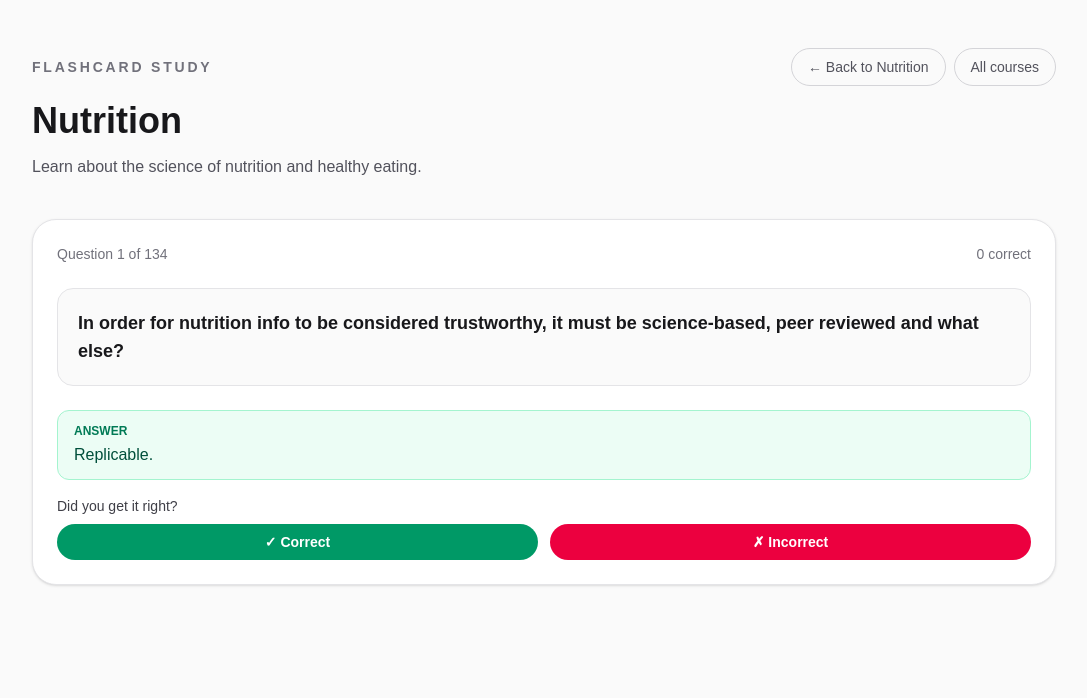
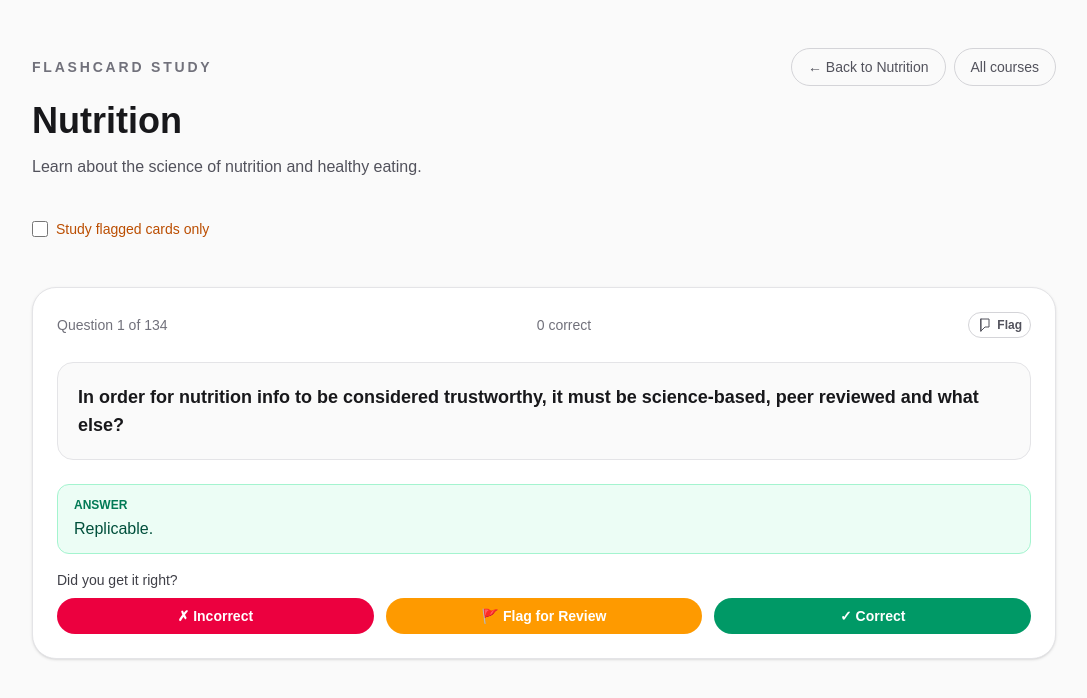
Before and after one commit to kaplantm/study-tool, a Next.js app: page /courses/nutrition/study in a window 1280 px wide. Both pictures are taken after a click on the button "Flip card". Shown: the top 698 px of the page, without its empty margins (96-1183 px from the left). Built offline with nearby package versions, Linux system fonts and the light colour scheme.

Commit message:
add flagging

```diff
--- a/app/components/flashcards/QuizCard.tsx
+++ b/app/components/flashcards/QuizCard.tsx
@@ -13,6 +13,9 @@ type QuizCardProps = {
   onMarkIncorrect: () => void;
   hintVisible: boolean;
   onToggleHint: () => void;
+  flaggedOnlyMode?: boolean;
+  flaggedIds: string[];
+  setFlaggedIds: (ids: string[]) => void;
 };
 
 export default function QuizCard({
@@ -26,12 +29,26 @@ export default function QuizCard({
   onMarkIncorrect,
   hintVisible,
   onToggleHint,
+  flaggedOnlyMode = false,
+  flaggedIds,
+  setFlaggedIds,
 }: QuizCardProps) {
   if (!currentQuestion) {
     return null;
   }
 
   const hasHint = Boolean(currentQuestion.hint);
+  const isFlagged = flaggedIds.includes(currentQuestion.id);
+
+  // Flag/unflag handlers
+  const handleFlag = () => {
+    if (!isFlagged) {
+      setFlaggedIds([...flaggedIds, currentQuestion.id]);
+    }
+  };
+  const handleUnflag = () => {
+    setFlaggedIds(flaggedIds.filter((id) => id !== currentQuestion.id));
+  };
 
   return (
     <section className="rounded-3xl border border-zinc-200 bg-white p-6 shadow-sm dark:border-zinc-800 dark:bg-zinc-950">
@@ -41,6 +58,28 @@ export default function QuizCard({
             Question {currentIndex + 1} of {totalQuestions}
           </span>
           <span>{correctCount} correct</span>
+          <button
+            type="button"
+            aria-label={isFlagged ? "Flagged for review" : "Flag for review"}
+            onClick={isFlagged ? handleUnflag : handleFlag}
+            className={`ml-2 flex items-center rounded-full border px-2 py-1 text-xs font-semibold transition ${isFlagged ? "border-amber-400 bg-amber-100 text-amber-700 dark:border-amber-500/40 dark:bg-amber-500/10 dark:text-amber-200" : "border-zinc-300 text-zinc-600 hover:border-zinc-500 hover:text-zinc-900 dark:border-zinc-700 dark:text-zinc-300 dark:hover:border-zinc-500"}`}
+          >
+            <svg
+              xmlns="http://www.w3.org/2000/svg"
+              fill={isFlagged ? "#f59e42" : "none"}
+              viewBox="0 0 24 24"
+              strokeWidth={1.5}
+              stroke="currentColor"
+              className="w-4 h-4 mr-1"
+            >
+              <path
+                strokeLinecap="round"
+                strokeLinejoin="round"
+                d="M6 3v18m0 0l6-6h6V3H6z"
+              />
+            </svg>
+            {isFlagged ? "Flagged" : "Flag"}
+          </button>
         </div>
 
         <div className="rounded-2xl border border-zinc-200 bg-zinc-50 p-5 text-lg font-semibold text-zinc-900 dark:border-zinc-800 dark:bg-zinc-900/60 dark:text-zinc-100">
@@ -89,21 +128,43 @@ export default function QuizCard({
 
             <div className="flex flex-col gap-2">
               <p className="text-sm font-medium text-zinc-700 dark:text-zinc-300">
-                Did you get it right?
+                {flaggedOnlyMode
+                  ? "Unflag this card?"
+                  : "Did you get it right?"}
               </p>
               <div className="flex flex-wrap gap-3">
+                {flaggedOnlyMode ? (
+                  <button
+                    onClick={handleUnflag}
+                    className="flex-1 rounded-full bg-amber-500 px-5 py-2 text-sm font-semibold text-white transition hover:bg-amber-600 dark:bg-amber-400 dark:hover:bg-amber-500"
+                  >
+                    🚩 Unflag
+                  </button>
+                ) : (
+                  <>
+                    <button
+                      onClick={() => {
+                        handleFlag();
+                        onMarkIncorrect();
+                      }}
+                      className="flex-1 rounded-full bg-rose-600 px-5 py-2 text-sm font-semibold text-white transition hover:bg-rose-700 dark:bg-rose-500 dark:hover:bg-rose-600"
+                    >
+                      ✗ Incorrect
+                    </button>
+                    <button
+                      onClick={handleFlag}
+                      className="flex-1 rounded-full bg-amber-500 px-5 py-2 text-sm font-semibold text-white transition hover:bg-amber-600 dark:bg-amber-400 dark:hover:bg-amber-500"
+                    >
+                      🚩 Flag for Review
+                    </button>
                     <button
                       onClick={onMarkCorrect}
                       className="flex-1 rounded-full bg-emerald-600 px-5 py-2 text-sm font-semibold text-white transition hover:bg-emerald-700 dark:bg-emerald-500 dark:hover:bg-emerald-600"
                     >
                       ✓ Correct
                     </button>
-                <button
-                  onClick={onMarkIncorrect}
-                  className="flex-1 rounded-full bg-rose-600 px-5 py-2 text-sm font-semibold text-white transition hover:bg-rose-700 dark:bg-rose-500 dark:hover:bg-rose-600"
-                >
-                  ✗ Incorrect
-                </button>
+                  </>
+                )}
               </div>
             </div>
           </div>
--- a/app/components/flashcards/QuizSummary.tsx
+++ b/app/components/flashcards/QuizSummary.tsx
@@ -1,6 +1,7 @@
 "use client";
 
 import { Question } from "@/app/types";
+
 import { QuizResponse } from "./types";
 
 type QuizSummaryProps = {
@@ -10,6 +11,7 @@ type QuizSummaryProps = {
   quizQuestions: Question[];
   onStudyAnother: () => void;
   onPickNewCourse: () => void;
+  flaggedIds: string[];
 };
 
 export default function QuizSummary({
@@ -19,8 +21,13 @@ export default function QuizSummary({
   quizQuestions,
   onStudyAnother,
   onPickNewCourse,
+  flaggedIds,
 }: QuizSummaryProps) {
+  // Failed = incorrect in this session
   const incorrectResponses = responses.filter((response) => !response.correct);
+  // Flagged = flagged in localStorage, but not failed in this session
+  const failedIds = new Set(incorrectResponses.map((r) => r.questionId));
+  const flaggedOnlyIds = flaggedIds.filter((id) => !failedIds.has(id));
 
   return (
     <section className="rounded-3xl border border-zinc-200 bg-white p-6 shadow-sm dark:border-zinc-800 dark:bg-zinc-950">
@@ -32,25 +39,23 @@ export default function QuizSummary({
           </p>
         </div>
 
-        {incorrectResponses.length === 0 ? (
+        {incorrectResponses.length === 0 && flaggedOnlyIds.length === 0 ? (
           <div className="rounded-2xl bg-emerald-100 p-4 text-sm font-medium text-emerald-800 dark:bg-emerald-500/20 dark:text-emerald-200">
             Perfect score! You’re ready to move on.
           </div>
         ) : (
+          <div className="flex flex-col gap-6">
+            {incorrectResponses.length > 0 && (
               <div className="flex flex-col gap-3">
                 <h3 className="text-sm font-semibold uppercase text-zinc-500 dark:text-zinc-400">
-              Questions to revisit
+                  Failed this session
                 </h3>
                 <div className="flex flex-col gap-3">
                   {incorrectResponses.map((response) => {
                     const question = quizQuestions.find(
                       (item) => item.id === response.questionId,
                     );
-
-                if (!question) {
-                  return null;
-                }
-
+                    if (!question) return null;
                     return (
                       <div
                         key={response.questionId}
@@ -67,6 +72,34 @@ export default function QuizSummary({
                     );
                   })}
                 </div>
+              </div>
+            )}
+            {flaggedOnlyIds.length > 0 && (
+              <div className="flex flex-col gap-3">
+                <h3 className="text-sm font-semibold uppercase text-amber-600 dark:text-amber-300">
+                  Flagged for Review
+                </h3>
+                <div className="flex flex-col gap-3">
+                  {flaggedOnlyIds.map((id) => {
+                    const question = quizQuestions.find(
+                      (item) => item.id === id,
+                    );
+                    if (!question) return null;
+                    return (
+                      <div
+                        key={id}
+                        className="rounded-2xl border border-amber-200 bg-amber-50 p-4 text-sm text-amber-900 dark:border-amber-500/40 dark:bg-amber-500/10 dark:text-amber-200"
+                      >
+                        <p className="font-semibold">{question.question}</p>
+                        <p className="mt-2 text-xs text-amber-700 dark:text-amber-300">
+                          (Flagged for review)
+                        </p>
+                      </div>
+                    );
+                  })}
+                </div>
+              </div>
+            )}
           </div>
         )}
 
--- a/app/courses/[courseId]/study/page.tsx
+++ b/app/courses/[courseId]/study/page.tsx
@@ -6,7 +6,7 @@ import { QuizResponse } from "@/app/components/flashcards/types";
 import { courses } from "@/app/lib/courses/courses";
 import { Chapter, Course, Question, Unit } from "@/app/types";
 import { useParams, useRouter, useSearchParams } from "next/navigation";
-import { useMemo, useState } from "react";
+import { useEffect, useMemo, useState } from "react";
 
 const collectQuestionsFromChapter = (chapter: Chapter) => [
   ...chapter.questions,
@@ -36,9 +36,30 @@ const shuffleQuestions = (questions: Question[]) => {
 };
 
 export default function StudyPage() {
+  const FLAGGED_KEY = "flaggedFlashcardIds";
+  const [flaggedIds, setFlaggedIds] = useState<string[] | null>(null);
   const router = useRouter();
   const { courseId } = useParams();
   const searchParams = useSearchParams();
+  const [flaggedOnly, setFlaggedOnly] = useState(false);
+
+  // Load flagged IDs from localStorage on mount (client only)
+  useEffect(() => {
+    if (typeof window === "undefined") return;
+    try {
+      setFlaggedIds(JSON.parse(localStorage.getItem(FLAGGED_KEY) || "[]"));
+    } catch {
+      setFlaggedIds([]);
+    }
+  }, []);
+
+  // Helper to update flagged IDs in state and localStorage
+  const updateFlaggedIds = (ids: string[]) => {
+    setFlaggedIds(ids);
+    if (typeof window !== "undefined") {
+      localStorage.setItem(FLAGGED_KEY, JSON.stringify(ids));
+    }
+  };
   const shuffleEnabled = searchParams.get("shuffle") === "true";
   const unitId = searchParams.get("unitId");
   const chapterId = searchParams.get("chapterId");
@@ -66,8 +87,12 @@ export default function StudyPage() {
       questions = collectQuestionsFromCourse(course);
     }
 
+    if (flaggedOnly && flaggedIds) {
+      questions = questions.filter((q) => flaggedIds.includes(q.id));
+    }
+
     return shuffleEnabled ? shuffleQuestions(questions) : questions;
-  }, [courseId, unitId, chapterId, shuffleEnabled]);
+  }, [courseId, unitId, chapterId, shuffleEnabled, flaggedOnly, flaggedIds]);
 
   const [currentIndex, setCurrentIndex] = useState(0);
   const [cardFlipped, setCardFlipped] = useState(false);
@@ -82,6 +107,9 @@ export default function StudyPage() {
 
   const currentQuestion = quizQuestions[currentIndex];
   const totalQuestions = quizQuestions.length;
+
+  // Wait for flaggedIds to load on client before rendering anything that depends on them
+  if (flaggedIds === null) return null;
 
   const handleFlipCard = () => {
     setCardFlipped(true);
@@ -176,6 +204,17 @@ export default function StudyPage() {
           </p>
         </header>
 
+        <div className="flex items-center gap-4 mb-2">
+          <label className="flex items-center gap-2 text-sm font-medium text-amber-700 dark:text-amber-300">
+            <input
+              type="checkbox"
+              checked={flaggedOnly}
+              onChange={(e) => setFlaggedOnly(e.target.checked)}
+              className="h-4 w-4 rounded border-amber-400 text-amber-600 focus:ring-0 dark:border-amber-500"
+            />
+            Study flagged cards only
+          </label>
+        </div>
         {quizQuestions.length > 0 && !quizComplete && (
           <QuizCard
             currentQuestion={currentQuestion}
@@ -190,6 +229,9 @@ export default function StudyPage() {
             onMarkIncorrect={handleMarkIncorrect}
             hintVisible={hintVisible}
             onToggleHint={() => setHintVisible((prev) => !prev)}
+            flaggedOnlyMode={flaggedOnly}
+            flaggedIds={flaggedIds}
+            setFlaggedIds={updateFlaggedIds}
           />
         )}
 
@@ -203,6 +245,7 @@ export default function StudyPage() {
             quizQuestions={quizQuestions}
             onStudyAnother={() => router.push(`/courses/${selectedCourse.id}`)}
             onPickNewCourse={handleChangeCourse}
+            flaggedIds={flaggedIds}
           />
         )}
       </main>
```
Lines whose indentation alone changed are shown as unchanged.
